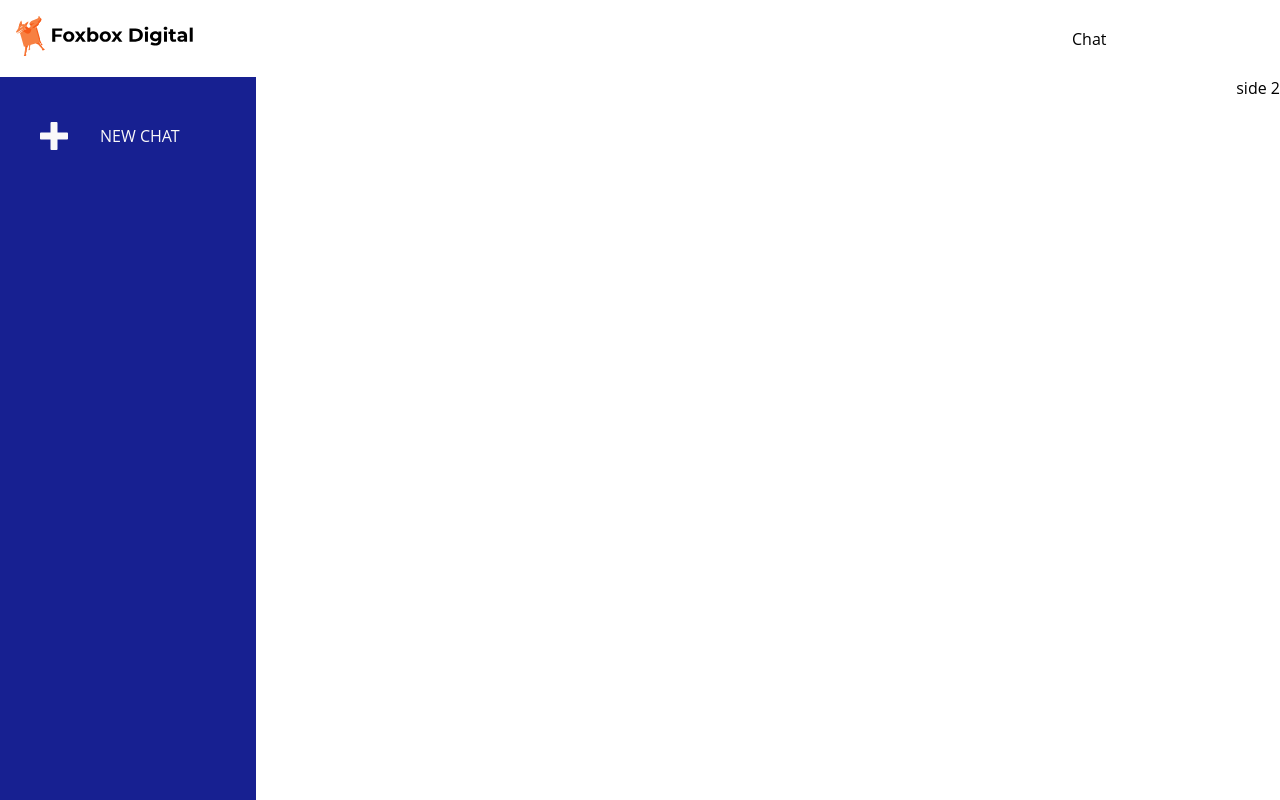
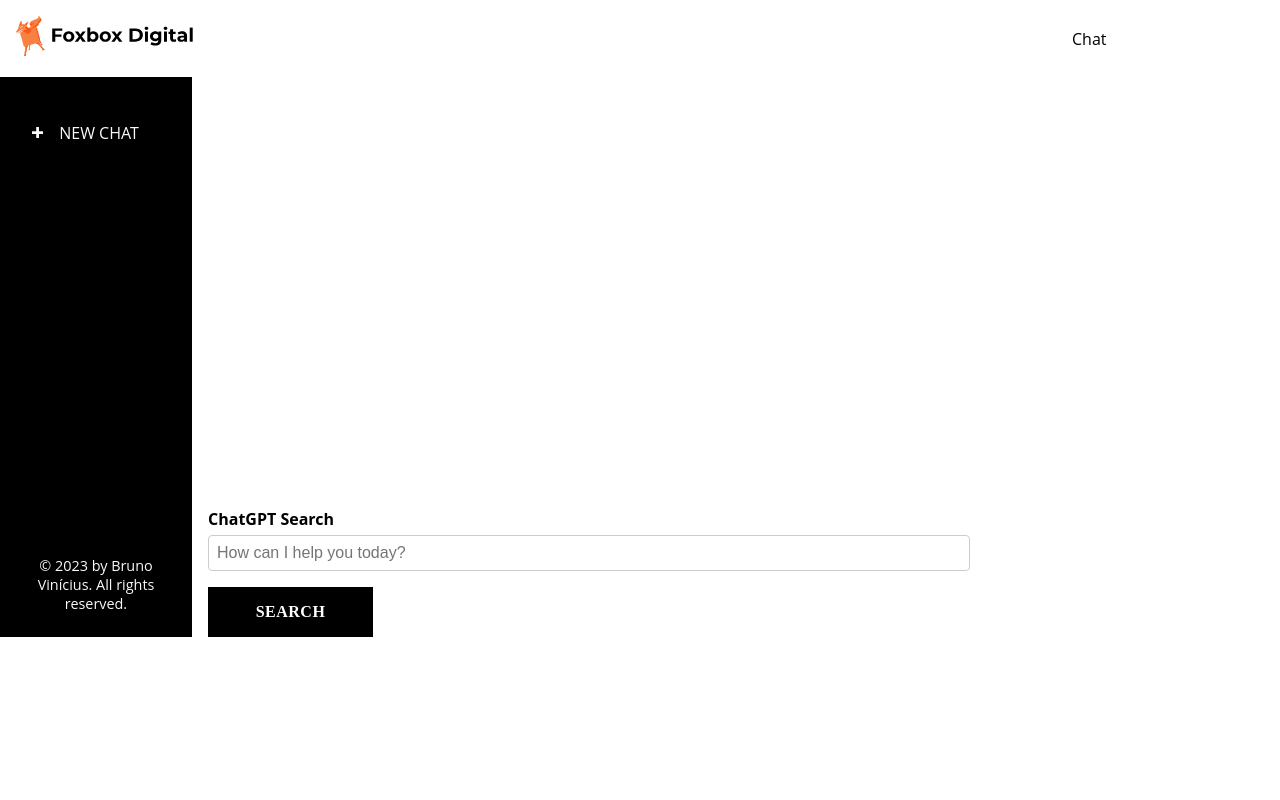
Before and after one commit to bvmcardoso/conversabot-frontend, a React (Create React App) app: page /chat in a window 1280 px wide. Shown: the top 800 px of the page. Built offline with nearby package versions, Linux system fonts and the light colour scheme.

Commit message:
feat: added ability to call conversabot-backend

```diff
--- /dev/null
+++ b/src/components/button/button.component.jsx
@@ -0,0 +1,24 @@
+/**
+ * Three buttons:
+ * Default.
+ * Inverted.
+ * Google sign in
+ *
+ * @format
+ */
+import './button.styles.scss';
+
+const BUTTON_TYPE_CLASSES = {
+  google: 'google-sign-in',
+  inverted: 'inverted',
+};
+
+const Button = ({ children, buttonType, ...otherProps }) => {
+  return (
+    <button className={`button-container ${BUTTON_TYPE_CLASSES[buttonType]}`}>
+      {children}
+    </button>
+  );
+};
+
+export default Button;
--- /dev/null
+++ b/src/components/button/button.styles.scss
@@ -0,0 +1,50 @@
+/** @format */
+
+.button {
+  &-container {
+    min-width: 165px;
+    width: auto;
+    height: 50px;
+    letter-spacing: 0.5px;
+    line-height: 50px;
+    padding: 0 1rem 0 1rem;
+    font-size: 1rem;
+    background-color: black;
+    color: white;
+    text-transform: uppercase;
+    font-family: 'Ubuntu';
+    font-weight: bolder;
+    border: none;
+    cursor: pointer;
+    display: flex;
+    justify-content: center;
+
+    &:hover {
+      background-color: white;
+      color: black;
+      border: 1px solid black;
+    }
+  }
+}
+
+.google-sign-in {
+  background-color: #4285f4;
+  color: white;
+
+  &:hover {
+    background-color: #357ae8;
+    border: none;
+  }
+}
+
+.inverted {
+  background-color: white;
+  color: black;
+  border: 1px solid black;
+
+  &:hover {
+    background-color: black;
+    color: white;
+    border: none;
+  }
+}
--- /dev/null
+++ b/src/components/form-input/form-input.component.jsx
@@ -0,0 +1,14 @@
+/** @format */
+import React from 'react';
+import './form-input.styles.scss';
+
+const FormInput = ({ label, value, onChange, ...otherProps }) => {
+  return (
+    <div className="form-input-container">
+      <label>{label}</label>
+      <input type="text" value={value} onChange={onChange} {...otherProps} />
+    </div>
+  );
+};
+
+export default FormInput;
--- /dev/null
+++ b/src/components/form-input/form-input.styles.scss
@@ -0,0 +1,29 @@
+/** @format */
+
+.form {
+  &-input-container {
+    margin-bottom: 1rem;
+    // border: 1px solid black;
+    width: 70%;
+
+    label {
+      display: block;
+      margin-bottom: 5px;
+      font-weight: bold;
+    }
+
+    input {
+      width: 100%;
+      padding: 8px;
+      font-size: 1rem;
+      border: 1px solid #ccc;
+      border-radius: 4px;
+      color: var(--color-primary-dark);
+
+      &:focus {
+        outline: none;
+        border-color: #007bff;
+      }
+    }
+  }
+}
--- a/src/index.scss
+++ b/src/index.scss
@@ -1,8 +1,8 @@
 /** @format */
 :root {
-  --color-primary: #172091;
-  --color-primary-light: #3b4091;
-  --color-primary-dark: #0a0d3a;
+  --color-primary: #c57e4e;
+  --color-primary-light: #d6956a;
+  --color-primary-dark: #e27932;
 
   --color-grey-light-1: #faf9f9;
   --color-grey-light-2: #f4f2f2;
--- a/src/routes/chat/chat.component.jsx
+++ b/src/routes/chat/chat.component.jsx
@@ -1,8 +1,50 @@
 /** @format */
+import React, { useState } from 'react';
 import { Link } from 'react-router-dom';
 import { ReactComponent as Plus } from '../../assets/plus.svg';
 import './chat.styles.scss';
+import Button from '../../components/button/button.component';
+import FormInput from '../../components/form-input/form-input.component';
+
 const Chat = () => {
+  const [aiSearch, setAiSearch] = useState('');
+  const [aiResult, setAiResult] = useState('');
+
+  const handleAiSearchChange = (event) => {
+    event.preventDefault();
+    setAiSearch(event.target.value);
+  };
+
+  const handleSubmit = async (e) => {
+    e.preventDefault();
+    const url = 'http://localhost:8080/api/chats/';
+    // Make a post to the backend:
+
+    try {
+      const response = await fetch(url, {
+        method: 'POST',
+        headers: {
+          'Content-Type': 'application/json',
+        },
+        body: JSON.stringify({ aiSearch }),
+      });
+
+      //   Parse and set the AI result from the response
+      const resultData = await response.json();
+      setAiResult(resultData.message);
+      console.log(aiResult);
+
+      if (!response.ok) {
+        const errorText = await response.text();
+        throw new Error(
+          `Failed to submit the form. Server response: ${errorText}`
+        );
+      }
+    } catch (error) {
+      console.log('Error submitting the form', error.message);
+    }
+  };
+
   return (
     <div className="chat">
       <nav className="sidebar">
@@ -18,7 +60,22 @@ const Chat = () => {
           &copy; 2023 by Bruno Vinícius. All rights reserved.
         </div>
       </nav>
-      <div className="chat-content">side 2</div>
+      <div className="chat-content">
+        <div className="chat-content__result">
+          {aiResult && <p>{aiResult}</p>}
+        </div>
+        <div className="chat-content__search">
+          <form onSubmit={handleSubmit} className="form-container">
+            <FormInput
+              label="ChatGPT Search"
+              value={aiSearch}
+              onChange={handleAiSearchChange}
+              placeholder="How can I help you today?"
+            />
+            <Button>Search</Button>
+          </form>
+        </div>
+      </div>
     </div>
   );
 };
--- a/src/routes/chat/chat.styles.scss
+++ b/src/routes/chat/chat.styles.scss
@@ -4,19 +4,35 @@
 .chat {
   display: flex;
   justify-content: space-between;
+
   margin-top: 1rem;
-  height: 80rem;
+  height: 35rem;
   border-top: var(--color-grey-light-2);
+
+  &-content {
+    flex: 0 0 85%;
+    margin-left: 1rem;
+    margin-top: 1rem;
+    display: flex;
+    flex-direction: column;
+    justify-content: space-between;
+
+    &__result {
+      width: 90%;
+      display: flex;
+      text-align: center;
+    }
+  }
 }
 /////////////////
 // SIDE BAR
 .sidebar {
-  flex: 0 0 20%;
+  background-color: black;
+  flex: 0 0 15%;
   display: flex;
   flex-direction: column;
   justify-content: space-between;
-  //   background-color: var(--color-grey-dark-3);
-  background-color: var(--color-primary);
+  // background-color: black;
 
   &-content {
     overflow-y: auto;
@@ -45,6 +61,7 @@
     height: 100%;
     width: 3px;
     background-color: var(--color-primary-dark);
+    // background-color: black;
     transform: scaleY(0);
     transition: transform 0.2s, width 0.4s cubic-bezier(1, 0, 0, 1) 0.2s;
     // transform-origin: top;
@@ -62,7 +79,7 @@
     text-transform: uppercase;
     display: flex;
     align-items: center;
-    padding: 1.3rem 2.5rem;
+    padding: 1.3rem 2rem;
     z-index: 10;
     position: relative;
   }
@@ -72,9 +89,9 @@
   }
 
   &__icon {
-    width: 1.75rem;
-    height: 1.75rem;
-    margin-right: 2rem;
+    width: 0.7rem;
+    height: 0.7rem;
+    margin-right: 1rem;
     fill: var(--color-grey-light-1);
   }
 }
```
